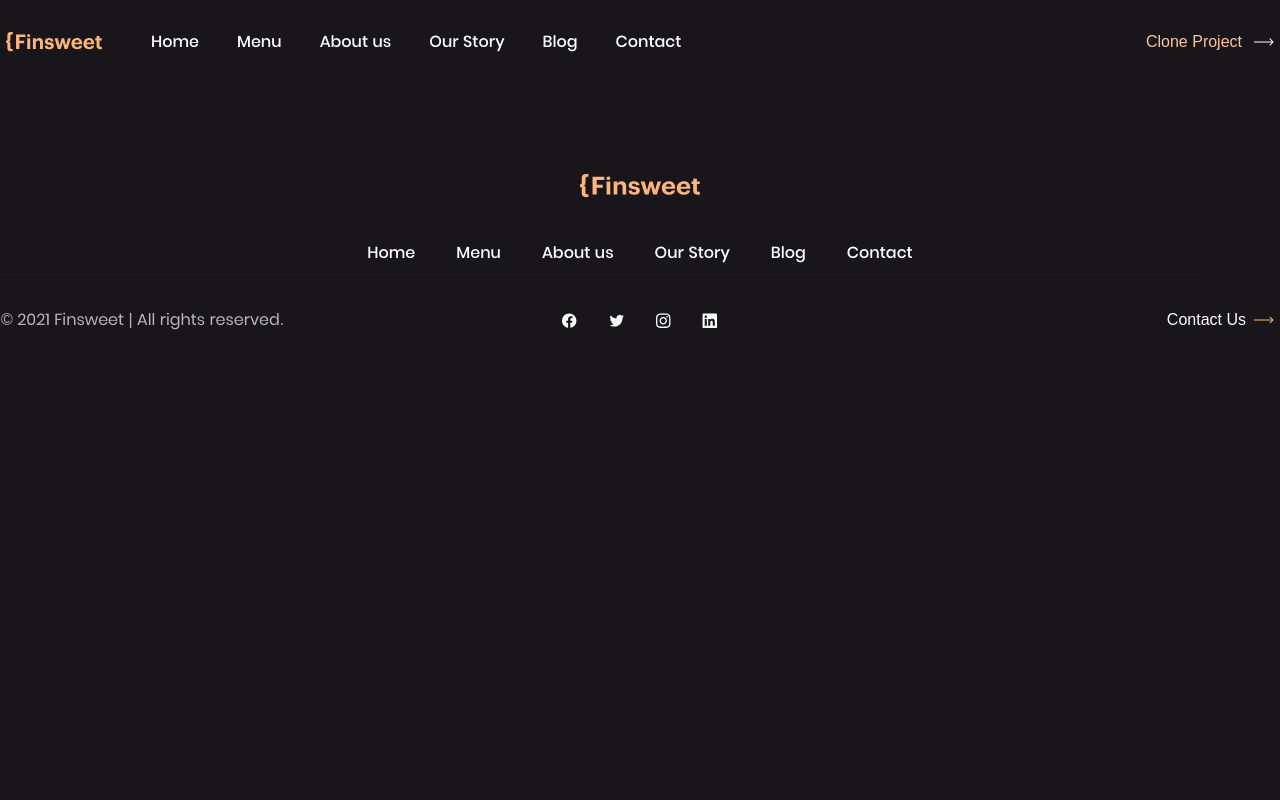
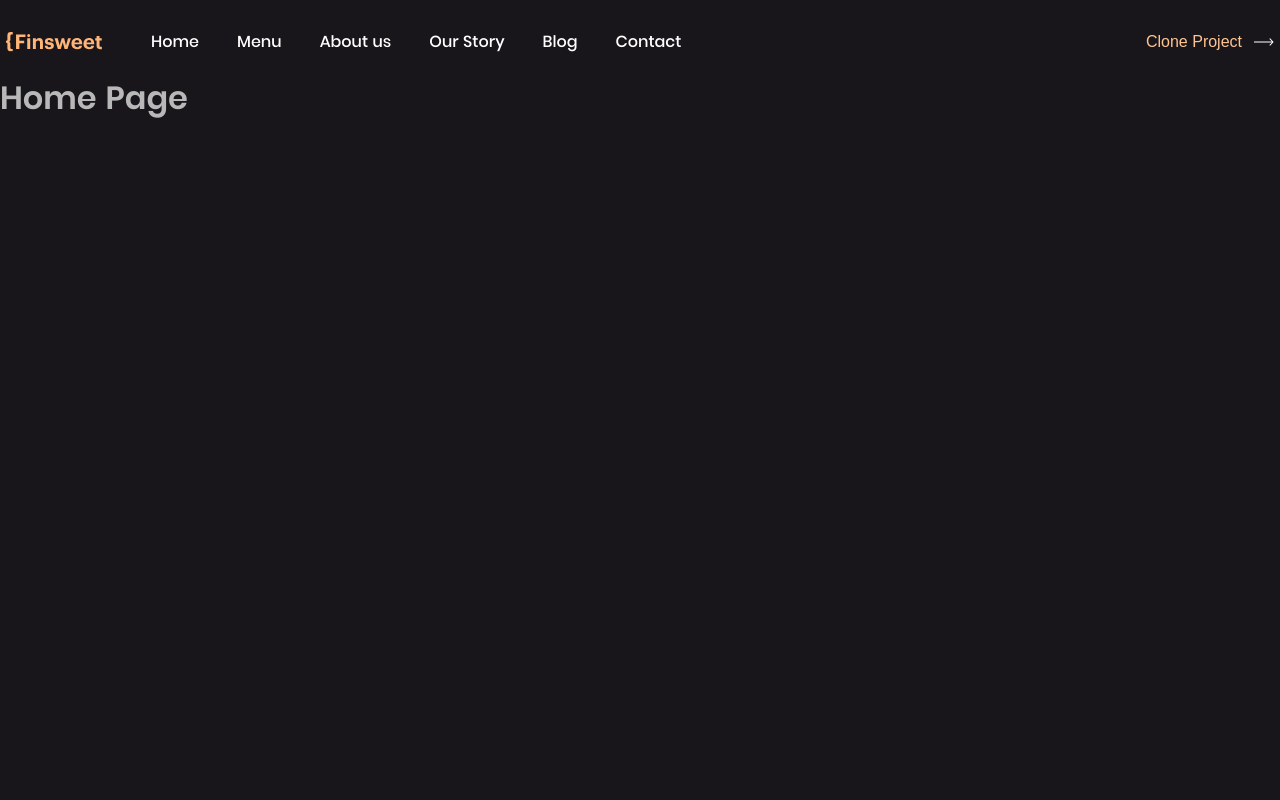
Before and after one commit to gr-sv/Finsweet, a React (Create React App) app: page / in a window 1280 px wide. Shown: the top 800 px of the page. Built offline with nearby package versions, Linux system fonts and the light colour scheme.

Commit message:
Add RouterProvider into Layout, some corrections

```diff
--- a/src/Pages/HomePage/homePage.jsx
+++ b/src/Pages/HomePage/homePage.jsx
@@ -1,13 +1,11 @@
-import React from "react";
-import s from './homePage.module.scss'
+import React from 'react';
+import s from './homePage.module.scss';
 
 function HomePage () {
 	return (
-		<div className={s.homePage}>
-			<main>
-				<h1>Home Page</h1>
-			</main>
-		</div>
+		<main className={s.homePage}>
+			<h1>Home Page</h1>
+		</main>
 	);
 }
 
--- a/src/components/widgets/layout/layout.jsx
+++ b/src/components/widgets/layout/layout.jsx
@@ -2,15 +2,23 @@ import React from 'react';
 import { createBrowserRouter, RouterProvider } from 'react-router-dom';
 import Header from '../header/header';
 import Footer from '../footer/footer';
-import s from './layout.module.scss'
+import s from './layout.module.scss';
 
-// const router = createBrowserRouter([]);
+import HomePage from '../../../Pages/homePage/homePage';
 
-function Layout ({ children }) {
+
+const router = createBrowserRouter([
+	{
+		path: '/',
+		element: <HomePage />,
+	}
+]);
+
+function Layout () {
 	return (
 		<div className={s.layout}>
 			<Header />
-			{children}
+			<RouterProvider router={router} />
 			<Footer />
 		</div>
 	);
```
Also changed, not shown: src/Pages/menuPage/menuPage.jsx (+3 -5 lines).
